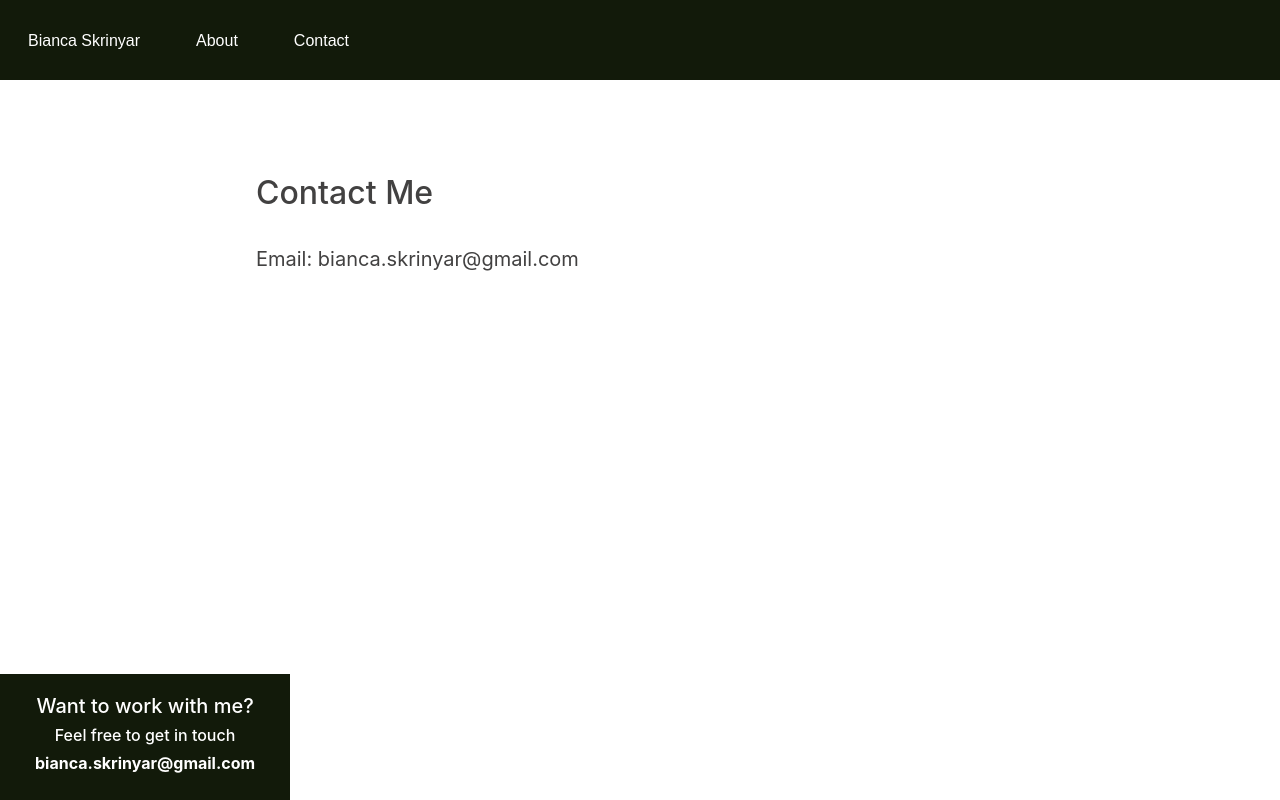
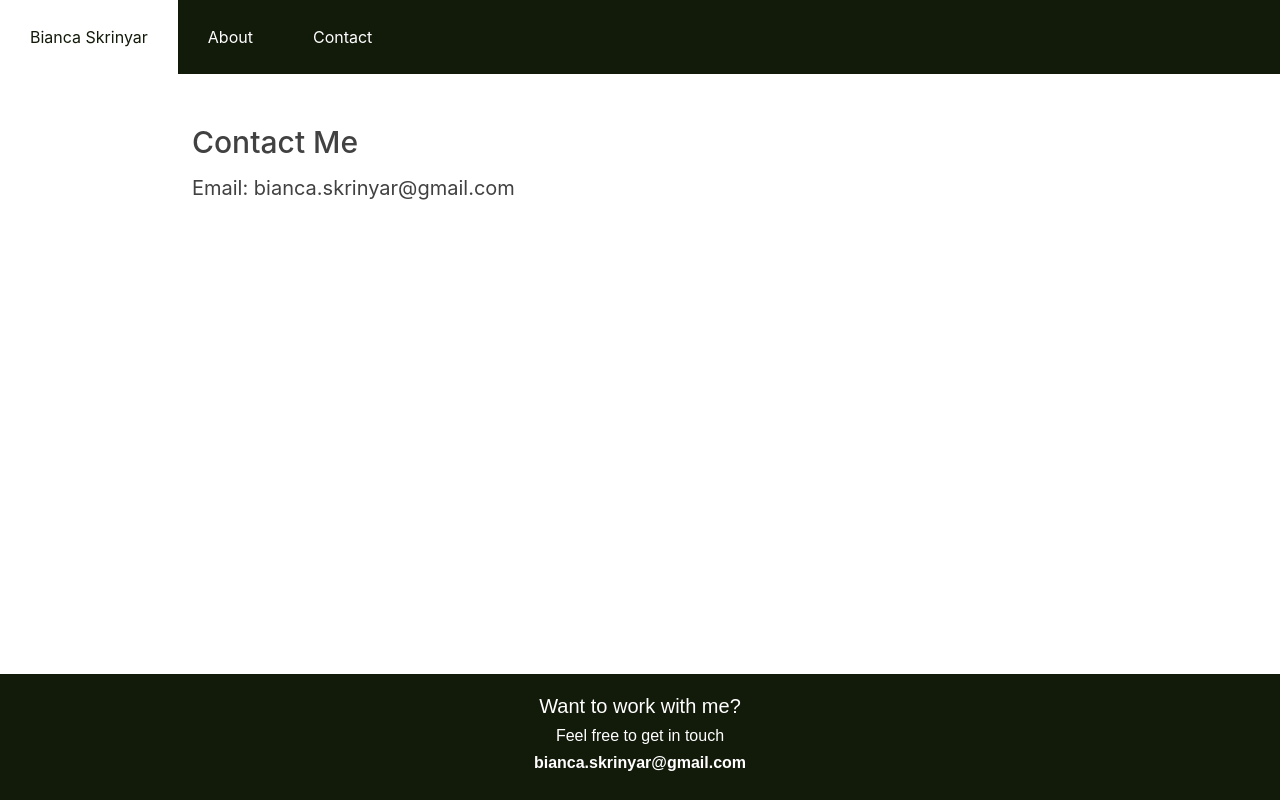
Before and after one commit to biancaskrinyar/biancaskrinyar.github.io, a plain HTML site: page contact.html in a window 1280 px wide. Drawn offline with nearby package versions, Linux system fonts and the light colour scheme; files that its build step writes are made by us from their sources.

Commit message:
Add files via upload

```diff
--- /dev/null
+++ b/contact.css
@@ -0,0 +1,59 @@
+ul{
+	list-style-type: none;
+	margin: 0;
+	padding: 0;
+	overflow: auto;
+	background-color: #121a0a;
+	text-align: center;
+}
+
+li{
+	float: left;
+	font-size: 20;
+}
+
+li a{
+	display: block;
+	color: white;
+	text-align: center;
+	padding: 25px 30px;
+	text-decoration: none;
+}
+
+li a:hover{
+	background-color: white;
+	color: #121a0a;
+	text-decoration: none;
+}
+
+h2 {
+	color: #424141;
+	font-size: 30px;
+	text-align: left;
+	padding-left: 15%;
+	padding-top: 50px;
+}
+
+p {
+	width: 100%;
+	color:#424141;
+	font-size: 20px;
+	text-align: left;
+	padding-left: 15%;
+	padding-top: 5px;
+}
+
+
+.footer{
+	position: absolute;
+	color: white;
+	text-align: center;
+	padding: 20px;
+	text-decoration: none;
+	background-color: #121a0a;
+	font-size: 12px;
+	font-family: sans-serif;
+	bottom: 0;
+	left: 0;
+	width: 100%;
+}
--- a/contact.html
+++ b/contact.html
@@ -9,7 +9,7 @@
   	<!-- 	animate css -->
   	<link rel="stylesheet" href="https://cdnjs.cloudflare.com/ajax/libs/animate.css/4.1.1/animate.min.css"/>
 	<!-- this is your css link -->
-	<link rel="stylesheet" type="text/css" href="css/style.css">
+	<link rel="stylesheet" type="text/css" href="css/contact.css">
 	<link rel="icon" type="image/png" href="img/favicon-16x16.png"/>
 	<!-- Optional JavaScript -->
 	<!-- jQuery first, then Popper.js, then Bootstrap JS -->
@@ -19,48 +19,16 @@
 
 	<title>Bianca Skrinyar</title>
 </head>
-<body>
-<nav>
-	<div class="header">
-  		<a href="index.html" class="logo">Bianca Skrinyar</a>
-  		<div class="header-right">
-        <div class="col-md-12 col-sm-12">
-    	<a href="homepage.html">About</a>
-    	<a href="contact.html">Contact</a>
-  		  </div>
-      </div>
-  	</div>
-</nav>
-	<br>
-	<div class="container">
-		<div class="row">
-			<div class="col">
-    		</div>
-    		<div class="col-md-auto">
-    			<h2>Contact Me</h2>
-    			<br>
-    			<p>Email: bianca.skrinyar@gmail.com</p>
-    		</div>
-    		<div class="col">
-    		</div>
-    	</div>
-    </div>
-    <br>
-    <br>
-    <br>
-	<br>
-	<br>
-    <br>
-    <br>
-	<br>
-	<br>
-    <br>
-    <br>
-	<br>
-	<br>
-    <br>
-    <br>
-	<br>
+  <body>
+	<ul>
+    <li><a href="index.html">Bianca Skrinyar</a></li>
+    <li><a href="homepage.html">About</a></li>
+    <li><a href="contact.html">Contact</a></li>
+  </ul>
+
+  <h2>Contact Me</h2>
+  <p>Email: bianca.skrinyar@gmail.com</p>
+
    	<div class="footer">
         <div class="col-md-12 col-sm-12">
             <h5>Want to work with me?</h5>
--- /dev/null
+++ b/homepage.css
@@ -0,0 +1,86 @@
+body{
+	background-color: white
+	font-size: calc(20px + (32 - 20));
+}
+
+ul{
+	list-style-type: none;
+	margin: 0;
+	padding: 0;
+	overflow: auto;
+	background-color: #121a0a;
+	text-align: center;
+}
+
+li{
+	float: left;
+	font-size: 20;
+}
+
+li a{
+	display: block;
+	color: white;
+	text-align: center;
+	padding: 25px 30px;
+	text-decoration: none;
+}
+
+li a:hover{
+	background-color: white;
+	color: #121a0a;
+	text-decoration: none;
+}
+
+.responsive {
+	max-width: 100%
+	height: auto;
+}
+
+.image {
+	width: 100%;
+	text-align: center;
+	padding-top: 80px;
+	margin: auto;
+}
+
+h1 {
+	width: 100%;
+	color:#424141;
+	font-size: 30px;
+	text-align: center;
+	padding-top: 60px;
+	padding-left: 20%;
+	padding-right: 20%;
+}
+
+h2 {
+	color: #424141;
+	font-size: 30px;
+	text-align: left;
+	padding-left: 20%;
+	padding-right: 20%;
+}
+
+p {
+	width: 100%;
+	color:#424141;
+	font-size: 20px;
+	text-align: left;
+	padding-left: 20%;
+	padding-right: 20%;
+	padding-bottom: 25px;
+	padding-top: 10px;
+}
+
+.footer{
+	color: white;
+	text-align: center;
+	padding: 20px;
+	text-decoration: none;
+	background-color: #121a0a;
+	font-size: 12px;
+	font-family: sans-serif;
+	bottom: 0;
+	left: 0;
+	width: 100%;
+}
--- a/style.css
+++ b/style.css
@@ -54,6 +54,7 @@ html {
 }
 
 .footer {
+	position: fixed;
 	float: center;
 	color: white;
 	text-align: center;
```
Also changed, not shown: homepage.html (+37 -61 lines).
